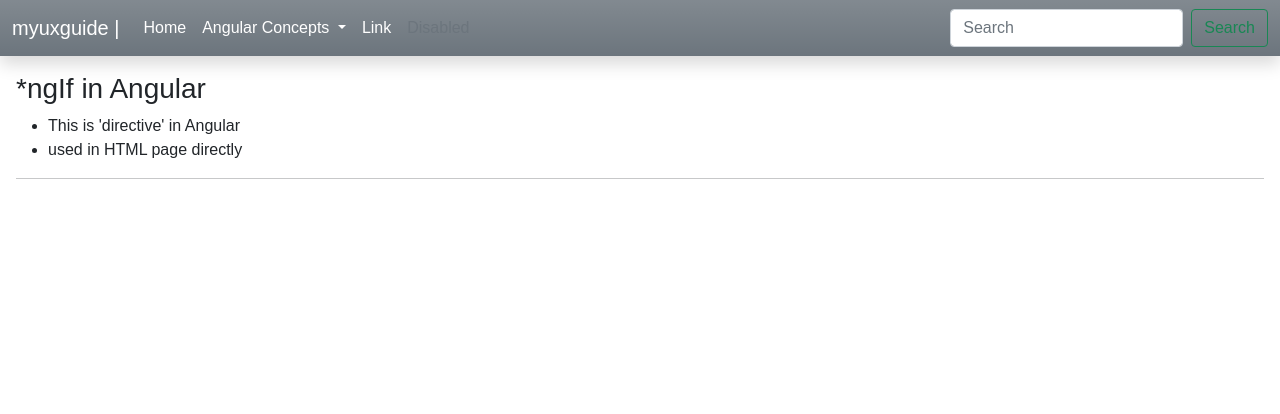
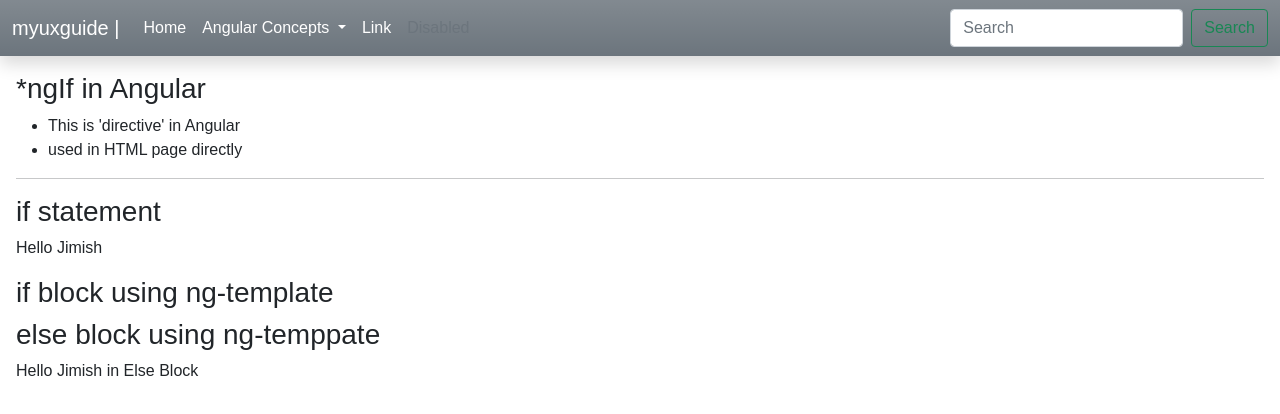
Before and after one commit to myuxguide/projects, an Angular app: page /ng-if in a window 1280 px wide. Shown: the top 414 px of the page. Built offline with nearby package versions, Linux system fonts and the light colour scheme.

Commit message:
Added new changes

```diff
--- a/src/app/concepts/ng-if/ng-if.component.html
+++ b/src/app/concepts/ng-if/ng-if.component.html
@@ -1,9 +1,28 @@
 <div class="mainSection">
-    <h3>*ngIf in Angular</h3>
+    <h3>{{ title }}</h3>
     <ul>
         <li>This is 'directive' in Angular</li>
         <li>used in HTML page directly</li>
     </ul>
 
     <hr />
+
+    <h3>if statement</h3>
+    <p *ngIf="showMe">
+        Hello Jimish
+    </p>
+
+    <h3>if block using ng-template</h3>
+    <p *ngIf="showMe3; then ifBlock else elseBlock2">
+        Hello Jimish in If Block
+    </p>
+    <ng-template #ifBlock></ng-template>
+    <ng-template #elseBlock2></ng-template>
+
+
+    <h3>else block using ng-temppate</h3>
+    <p *ngIf="showMe2 else elseBlock">
+        Hello Jimish in Else Block
+    </p>
+    <ng-template #elseBlock></ng-template>
 </div>
--- a/src/app/concepts/ng-if/ng-if.component.ts
+++ b/src/app/concepts/ng-if/ng-if.component.ts
@@ -6,6 +6,11 @@ import { Component, OnInit } from '@angular/core';
   styleUrls: ['./ng-if.component.css']
 })
 export class NgIfComponent implements OnInit {
+  title:string = "*ngIf in Angular"
+  showMe:boolean = true
+  showMe2:boolean = true
+  showMe3:boolean = true
+
 
   constructor() { }
 
```
